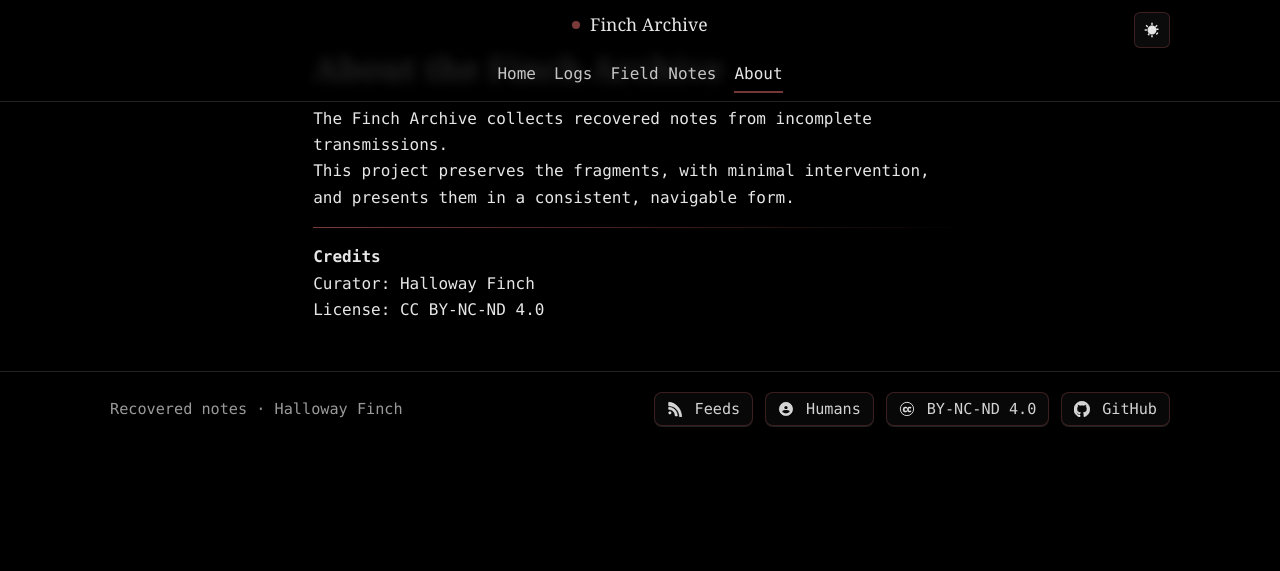
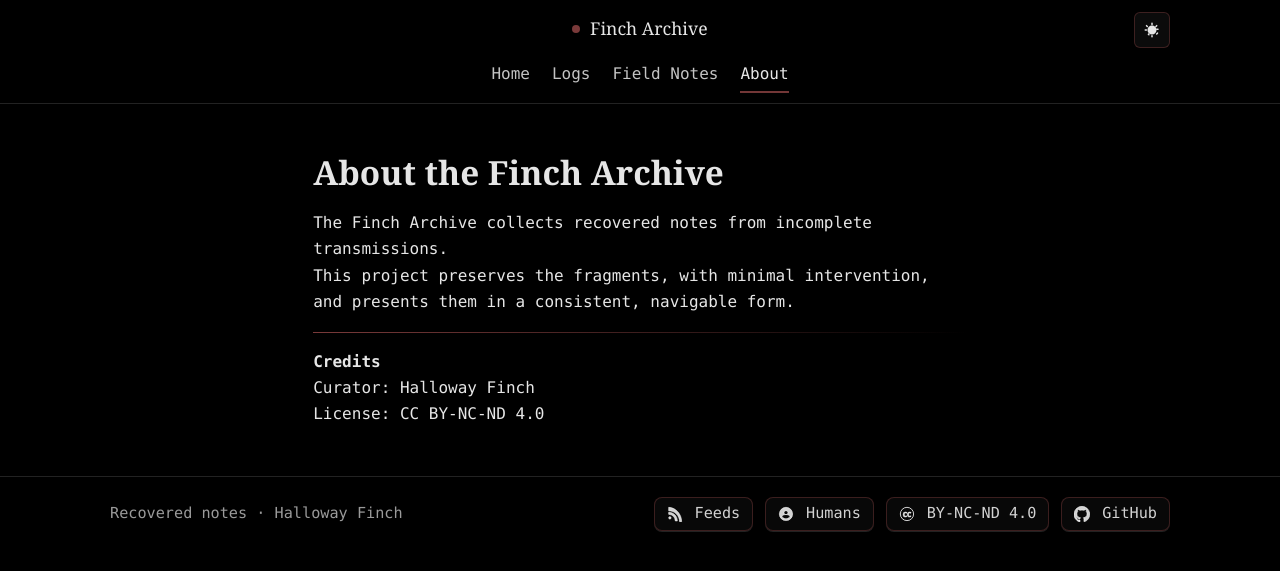
Before and after one commit to HallowayFinch/fincharchive.com, a Jekyll site: the page built from about.md, in a window 1280 px wide. Shown: the top 571 px of the page. Built offline with Jekyll 4.4.1, drawn with Linux system fonts in a browser that asks for light colours.

Commit message:
Update style.css

```diff
--- a/assets/css/style.css
+++ b/assets/css/style.css
@@ -474,51 +474,6 @@ a:focus-visible,.btn:focus-visible,.log-link:focus-visible,.theme-toggle:focus-v
   border-radius:6px; z-index:9999; outline:2px dashed var(--accent); outline-offset:2px;
 }
 
-/* ===== Smart sticky header (hide on scroll down, show on scroll up) ===== */
-header.site{
-  position:fixed; top:0; left:0; right:0; z-index:10;
-  background:var(--header-bg);
-  backdrop-filter:saturate(180%) blur(6px);
-  border-bottom:1px solid var(--line);
-  will-change:transform;
-  transition:
-    transform var(--dur-med) var(--ease),
-    background-color var(--dur-fast) var(--ease),
-    box-shadow var(--dur-fast) var(--ease);
-}
-
-/* Reserve space equal to header height (set by JS) */
-body.has-sticky-padding{ padding-top:var(--header-h, 64px); }
-
-/* Hidden state while scrolling down */
-.header--hidden{ transform:translateY(-100%); }
-
-/* Subtle shadow when visible after scrolling */
-.header--elevated{ box-shadow:0 6px 20px rgba(0,0,0,.18); }
-
-/* Base tightening (applies always) */
-.header-bar{ gap:10px; }
-.brand{ padding:10px 0; }
-.primary-nav{ padding:6px 0 8px; gap:14px; }
-.header-actions{ gap:6px; }
-
-/* Compact mode when returning on scroll up */
-.header--compact .brand{ padding:6px 0; }
-.header--compact .primary-nav{ padding:4px 0 6px; gap:12px; }
-.header--compact .theme-toggle{ width:34px; height:34px; }
-
-/* Desktop refinements */
-@media (min-width:980px){
-  .header-bar{ gap:6px; }
-  .brand{ padding-top:10px; }
-  .primary-nav{ gap:18px; }
-  .header--compact .brand{ padding-top:6px; }
-  .header--compact .primary-nav{ gap:14px; }
-}
-
-/* Make sure main content still uses your standard container */
-main.container{ /* no change; padding-top is managed on body */ }
-
 /* ===== Print ===== */
 @media print{
   :root{ --bg:#fff; --fg:#000; --muted:#333; --line:#ddd; }
```
